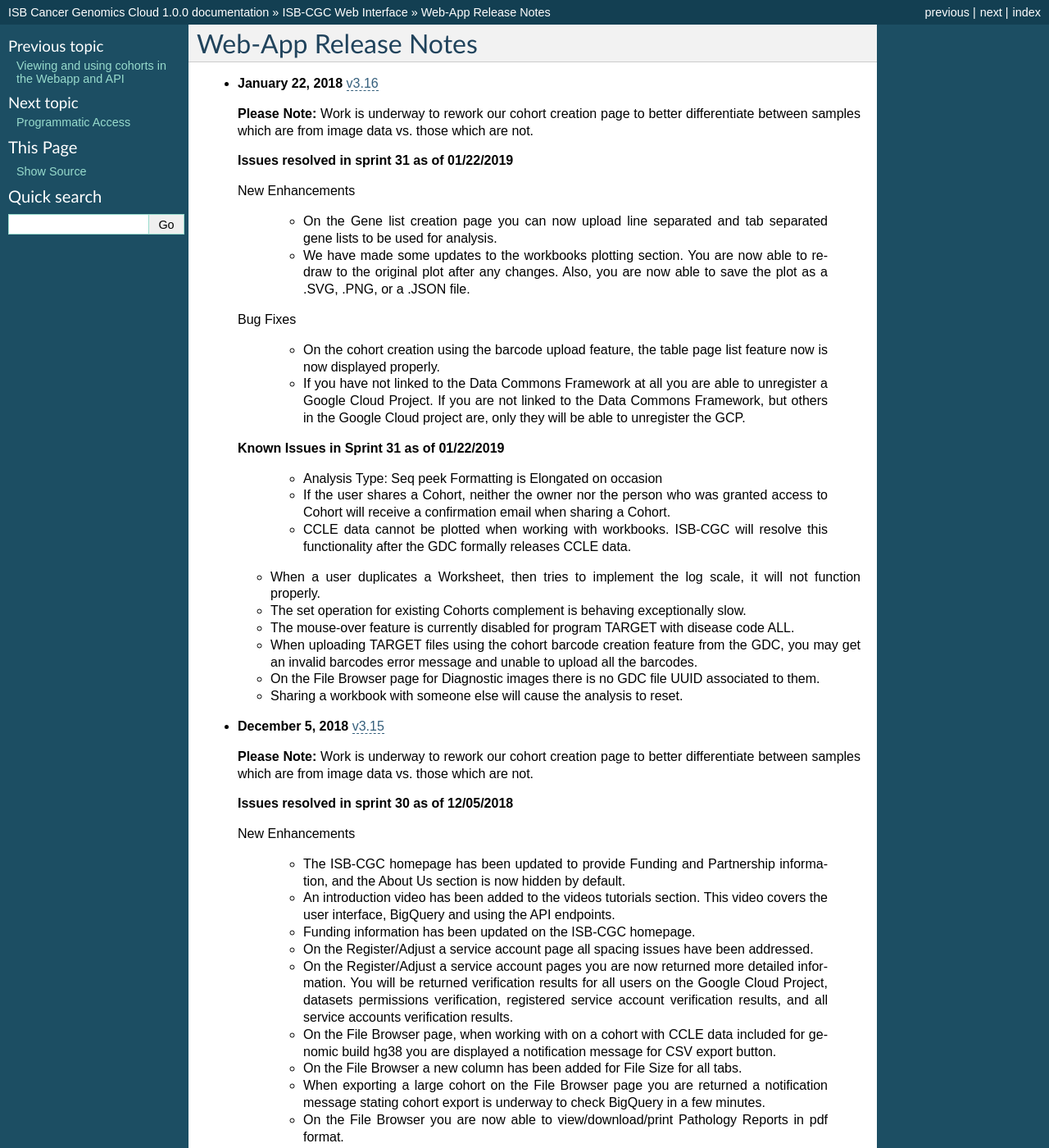
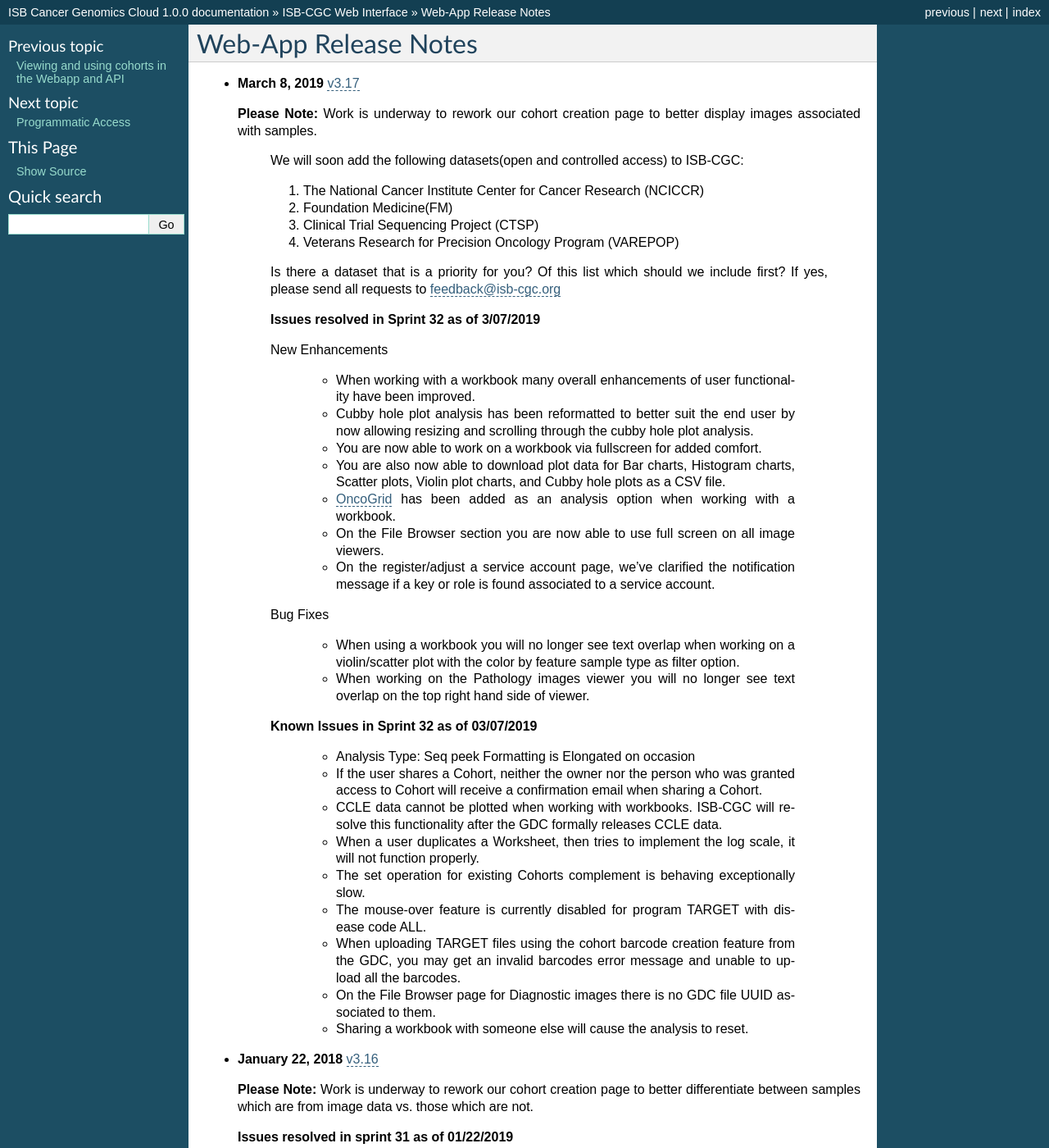
Before and after one commit to isb-cgc/readthedocs, a Sphinx documentation site: the page built from docs/source/sections/webapp/releases.rst, in a window 1280 px wide and 1400 px high. Shown: the whole window at 82% size. Built offline with Sphinx 7.4.7, drawn with Linux system fonts in a browser that asks for light colours; pages that are not in the unit, such as notebooks, are missing from menus.

Commit message:
release notes

```diff
--- a/docs/source/sections/webapp/releases.rst
+++ b/docs/source/sections/webapp/releases.rst
@@ -1,6 +1,50 @@
 *********************
 Web-App Release Notes
 *********************
+
+
+
+* **March 8, 2019** `v3.17 <https://github.com/isb-cgc/ISB-CGC-WebApp/releases/tag/3.17>`_
+
+  **Please Note:** Work is underway to rework our cohort creation page to better display images associated with samples.
+
+   We will soon add the following datasets(open and controlled access) to ISB-CGC:
+
+   1. The National Cancer Institute Center for Cancer Research (NCICCR)
+   2. Foundation Medicine(FM)
+   3. Clinical Trial Sequencing Project (CTSP)
+   4. Veterans Research for Precision Oncology Program (VAREPOP)
+
+   Is there a dataset that is a priority for you? Of this list which should we include first? If yes, please send all requests to feedback@isb-cgc.org
+
+   **Issues resolved in Sprint 32 as of 3/07/2019**
+
+   New Enhancements
+
+    - When working with a workbook many overall enhancements of user functionality have been improved.
+    - Cubby hole plot analysis has been reformatted to better suit the end user by now allowing resizing and scrolling through the cubby hole plot analysis.
+    - You are now able to work on a workbook via fullscreen for added comfort.
+    - You are also now able to download plot data for Bar charts, Histogram charts, Scatter plots, Violin plot charts, and Cubby hole plots  as a CSV file.
+    - `OncoGrid <https://github.com/oncojs/oncogrid>`_ has been added as an analysis option when working with a workbook.
+    - On the File Browser section you are now able to use full screen on all image viewers.
+    -  On the register/adjust a service account page, we’ve clarified the notification message if a key or role is found associated to a service account.
+
+   Bug Fixes
+
+    - When using a workbook you will no longer see text overlap when working on a violin/scatter plot with the color by feature sample type as filter option.
+    - When working on the Pathology images viewer you will no longer see text overlap on the top right hand side of viewer.
+
+   **Known Issues in Sprint 32 as of  03/07/2019**
+
+    -  Analysis Type: Seq peek Formatting is Elongated on occasion
+    - If the user shares a Cohort, neither the owner nor the person who was granted access to Cohort will receive a confirmation email when sharing a Cohort.
+    - CCLE data cannot be plotted when working with workbooks.  ISB-CGC will resolve this functionality after the GDC formally releases CCLE data.
+    - When a user duplicates a Worksheet, then tries to implement the log scale, it will not function properly.
+    - The set operation for existing Cohorts complement is behaving exceptionally slow.
+    - The mouse-over feature is currently disabled for program TARGET with disease code ALL.
+    - When uploading TARGET files using the cohort barcode creation feature from the GDC, you may get an invalid barcodes error message and unable to upload all the barcodes.
+    - On the File Browser page for Diagnostic images there is no GDC file UUID associated to them.
+    - Sharing a workbook with someone else will cause the analysis to reset.
 
 
 * **January 22, 2018** `v3.16 <https://github.com/isb-cgc/ISB-CGC-WebApp/releases/tag/3.16>`_
```
